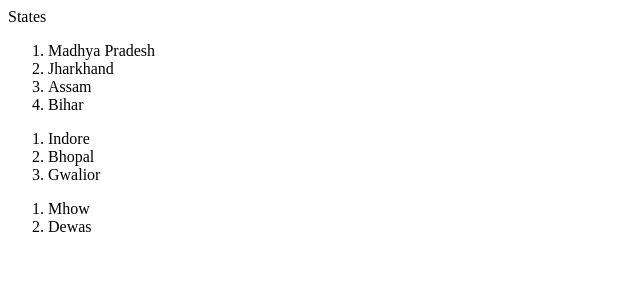
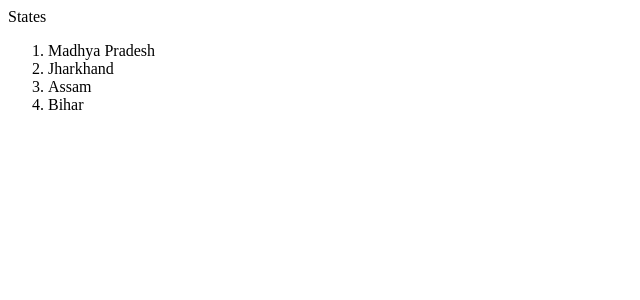
Before and after one commit to AnkurJDas171/React-Assignments-Set-2---Nested-List, a React app: page / in a window 1280 px wide. Shown: the top 300 px of the page, without its empty margins (0-640 px from the left). Built offline with nearby package versions, Linux system fonts and the light colour scheme.

Commit message:
changes made for display operation

```diff
--- a/src/components/App.js
+++ b/src/components/App.js
@@ -188,6 +188,7 @@ function App() {
         ))}
       </ol>
 
+      {inputState.isStateClicked && (
         <ol>
           {inputState.cities.map((city, index) => (
             <li
@@ -201,7 +202,9 @@ function App() {
             </li>
           ))}
         </ol>
+      )}
 
+      {inputState.isCityClicked && (
         <ol>
           {inputState.towns.map((town, index) => (
             <li id={`town${index + 1}`} key={town.name}>
@@ -209,6 +212,7 @@ function App() {
             </li>
           ))}
         </ol>
+      )}
     </div>
   );
 }
```
Lines whose indentation alone changed are shown as unchanged.
